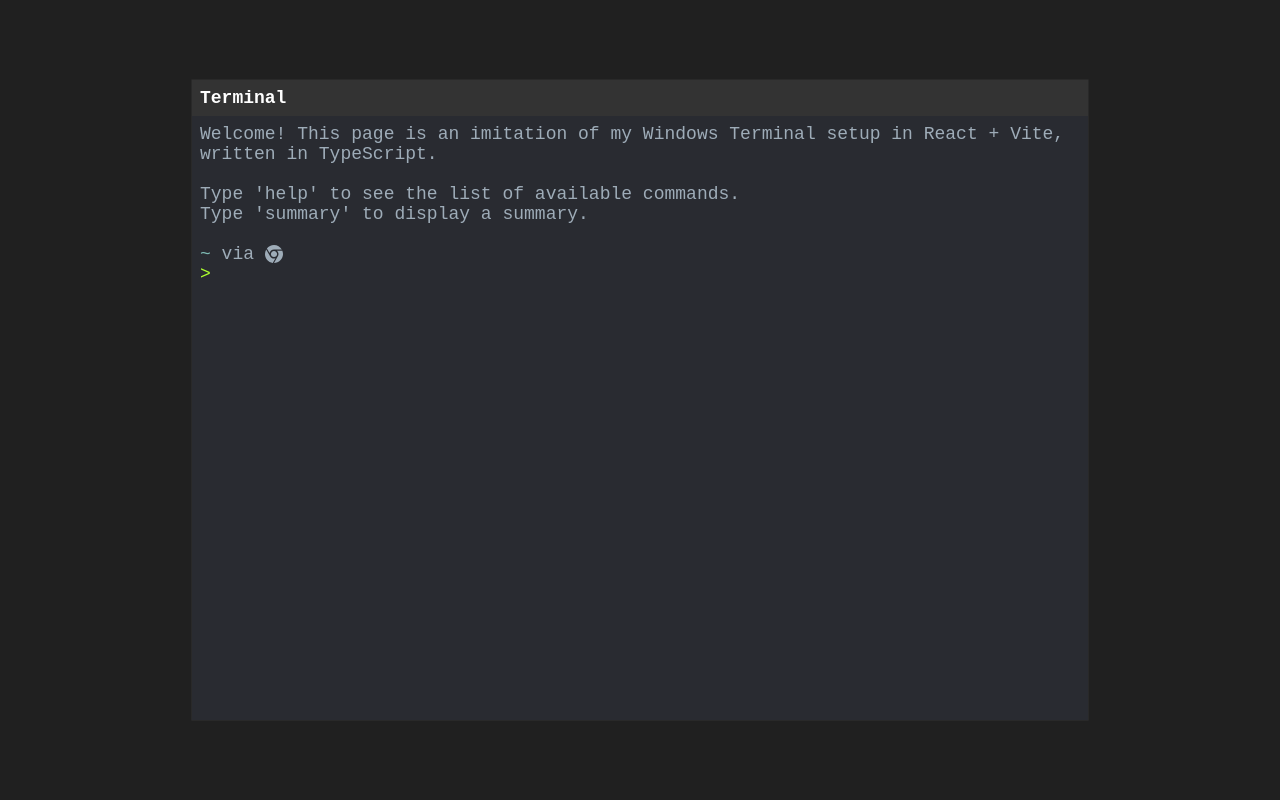
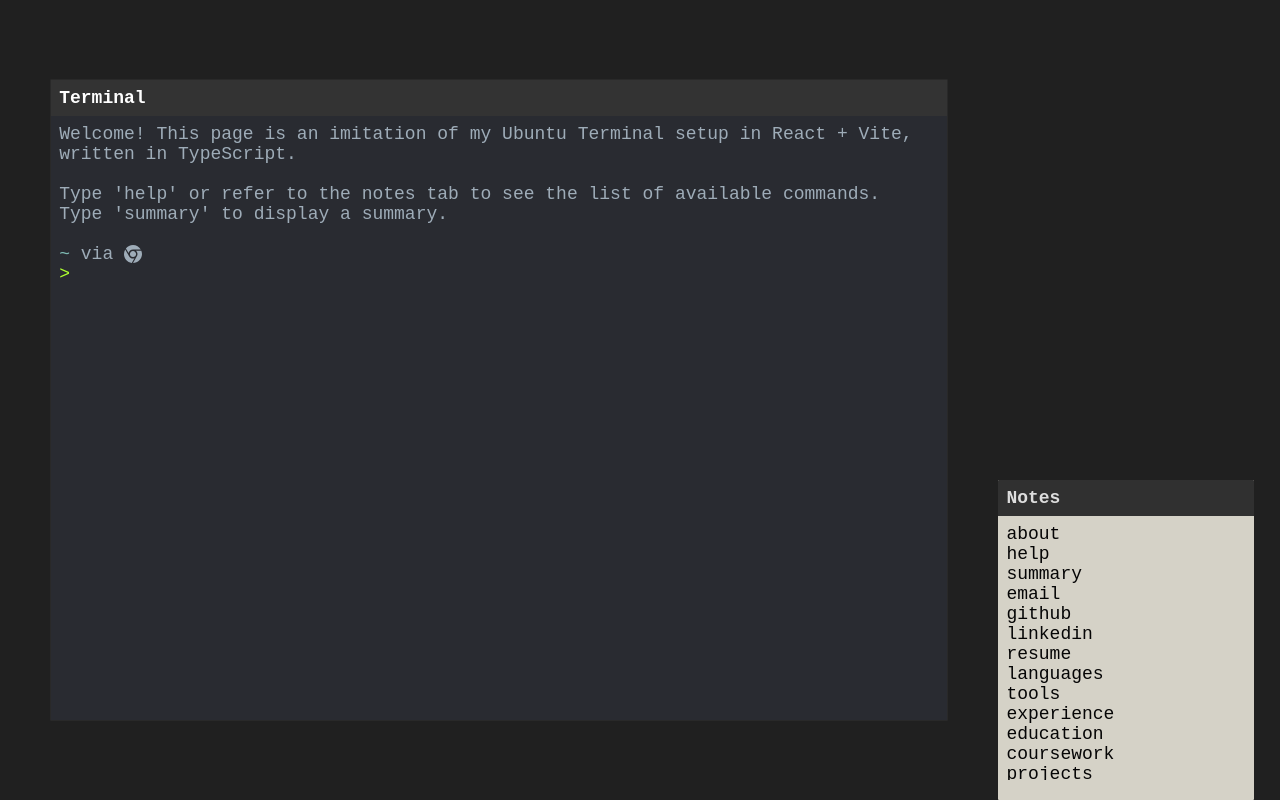
Before and after one commit to CornCube/corncube.github.io, a React (Vite) app in the folder terminal-app/: page / in a window 1280 px wide. Built offline with nearby package versions, Linux system fonts and the light colour scheme.

Commit message:
added a easter egg commands, added help note

```diff
--- a/terminal-app/src/components/commands.tsx
+++ b/terminal-app/src/components/commands.tsx
@@ -27,8 +27,25 @@
       return "Hello! I'm Manas Malla.\nThanks for checking out my terminal styled page!\nType 'help' for the full command list.";
     },
     help: () => {
-      const commandList = Object.keys(commands).join(" ");
-      return `Need some guidance? Here are all the available commands: \n\n${commandList}`;
+      const list = [
+        "about",
+        "help",
+        "summary",
+        "email",
+        "github",
+        "linkedin",
+        "resume",
+        "languages",
+        "tools",
+        "experience",
+        "education",
+        "coursework",
+        "projects",
+        "theme",
+        "echo",
+      ];
+      const commandList = list.join(" ");
+      return `Need some guidance? Here are all the main commands: \n\n${commandList}`;
     },
     summary: () => {
       return (
@@ -176,7 +193,7 @@
         "Git",
         "Jira",
       ];
-      let intro = "These are some of the tools in my toolbox:";
+      let intro = "These are some of the tools I've used before:";
       return formatArray(intro, toolsArr);
     },
     experience: () => {
@@ -361,6 +378,81 @@
         return args.join(" ");
       }
     },
+    cd: () => {
+      return "this is getting a little out of scope";
+    },
+    pwd: () => {
+      return "/home/mmalla";
+    },
+    ls: () => {
+      return "theres nothing here, sorry";
+    },
+    hx: () => {
+      return "you have good taste in text editors";
+    },
+    vi: () => {
+      return "how do i exit???";
+    },
+    nvim: () => {
+      return "(•_•)   (⌐■_■)\n vi    cooler vi";
+    },
+    sudo: () => {
+      return "whatre you trying to pull here huh";
+    },
+    rm: (args: string[]) => {
+      if (args[0] === "-rf") {
+        return "WAIT WAIT WAIT STOP";
+      } else {
+        return "please dont break anything D:";
+      }
+    },
+    mkdir: () => {
+      return "dont have the budget for this one, sorry";
+    },
+    mv: () => {
+      return "theres nothing to rename, sorry";
+    },
+    nc: () => {
+      return "what do you think this is, a ctf?";
+    },
+    curl: () => {
+      return "(•̀ᴗ•́)و";
+    },
+    gpg: () => {
+      return "i promise, its not a ctf";
+    },
+    cat: () => {
+      return "meow";
+    },
+    ping: () => {
+      return "pong!";
+    },
+    kill: (args: string[]) => {
+      if (args[0] === "520509") {
+        return <span style={{ color: "red" }}>you monster</span>;
+      }
+      return "... why did you do that...";
+    },
+    ps: () => {
+      return "   PID TTY          TIME CMD\n520509 pts/2    00:00:23 robert";
+    },
+    grep: () => {
+      return "theres nothing here, heres a grape instead: O";
+    },
+    man: (args: string[]) => {
+      if (args[0] === "please") {
+        const commandList = Object.keys(commands).join(" ");
+        return `alright fine, here are all the available commands: \n\n${commandList}`;
+      } else {
+        return "i added a lot of commands to this, if you really want the whole list ask nicely";
+      }
+    },
+    whoami: () => {
+      return "who are you?";
+    },
+    chmod: () => {
+      return "i give you permission to keep typing random commands into this";
+    },
   };
 
   const formatArray = (intro: string, arr: string[]) => {
--- a/terminal-app/src/components/input.tsx
+++ b/terminal-app/src/components/input.tsx
@@ -10,7 +10,7 @@
 export const Input: React.FC<InputProps> = ({ inputRef }) => {
   const [input, setInput] = useState("");
   const [history, setHistory] = useState([
-    "Welcome! This page is an imitation of my Windows Terminal setup in React + Vite, written in TypeScript.\n\nType 'help' to see the list of available commands.\nType 'summary' to display a summary.\n\n",
+    "Welcome! This page is an imitation of my Ubuntu Terminal setup in React + Vite, written in TypeScript.\n\nType 'help' or refer to the notes tab to see the list of available commands.\nType 'summary' to display a summary.\n\n",
     getUserLine(),
   ]);
   const containerRef = useRef<HTMLDivElement>(null);
--- /dev/null
+++ b/terminal-app/src/components/note.tsx
@@ -0,0 +1,88 @@
+import { useContext } from "react";
+import { themes } from "../styles/themes";
+import { ThemeContext } from "../context/themecontext";
+import { TitleBar } from "./titlebar";
+import { motion, useDragControls } from "framer-motion";
+import { WindowProps } from "./window";
+
+export const Note: React.FC<WindowProps> = ({ constraintsRef }) => {
+  const theme = useContext(ThemeContext);
+  const dragControls = useDragControls();
+  const commands = [
+    "about",
+    "help",
+    "summary",
+    "email",
+    "github",
+    "linkedin",
+    "resume",
+    "languages",
+    "tools",
+    "experience",
+    "education",
+    "coursework",
+    "projects",
+    "theme",
+    "echo",
+  ];
+
+  const handleClick = () => {
+    const noteElement = document.getElementById("note");
+    const terminalElement = document.getElementById("terminal");
+    if (noteElement) {
+      noteElement.style.zIndex = "1";
+      if (terminalElement) {
+        terminalElement.style.zIndex = "0";
+      }
+    }
+  };
+
+  return (
+    <motion.div
+      id="note"
+      drag
+      dragListener={false}
+      dragTransition={{ power: 0.6 }}
+      dragConstraints={constraintsRef}
+      dragControls={dragControls}
+      onPointerDown={handleClick}
+      style={{
+        overflow: "hidden",
+        height: "40vh",
+        width: "20vw",
+        position: "absolute",
+        bottom: 0,
+        right: "2%",
+        zIndex: 1,
+        opacity: 0.85,
+        justifyContent: "center",
+        alignItems: "center",
+        borderRadius: "1px",
+        backgroundColor: themes[theme.theme].note,
+        maxHeight: "calc(100vh - 10px)",
+      }}
+    >
+      <TitleBar dragControls={dragControls} title="Notes" />
+      <div
+        id="note"
+        className="scroller"
+        style={{
+          height: "80%",
+          width: "100%",
+          margin: 8,
+          display: "flex",
+          flexDirection: "column",
+          overflowWrap: "anywhere",
+          overflowY: "auto",
+          color: themes[theme.theme].noteText,
+        }}
+      >
+        <ul style={{ listStyleType: "none" }}>
+          {commands.map((data) => (
+            <li>{data}</li>
+          ))}
+        </ul>
+      </div>
+    </motion.div>
+  );
+};
--- a/terminal-app/src/components/titlebar.tsx
+++ b/terminal-app/src/components/titlebar.tsx
@@ -2,9 +2,10 @@
 
 interface TitleBarProps {
   dragControls: DragControls;
+  title: string;
 }
 
-export const TitleBar: React.FC<TitleBarProps> = ({ dragControls }) => {
+export const TitleBar: React.FC<TitleBarProps> = ({ dragControls, title }) => {
   return (
     <div
       onPointerDown={(e) => dragControls.start(e)}
@@ -16,7 +17,7 @@
         userSelect: "none",
       }}
     >
-      <strong>Terminal</strong>
+      <strong>{title}</strong>
     </div>
   );
 };
--- a/terminal-app/src/components/window.tsx
+++ b/terminal-app/src/components/window.tsx
@@ -6,7 +6,7 @@
 import { themes } from "../styles/themes";
 import { ThemeContext } from "../context/themecontext";
 
-interface WindowProps {
+export interface WindowProps {
   constraintsRef: any;
 }
 
@@ -20,6 +20,17 @@
     inputRef.current?.focus();
   };
 
+  const zClick = () => {
+    const noteElement = document.getElementById("note");
+    const terminalElement = document.getElementById("terminal");
+    if (terminalElement) {
+      terminalElement.style.zIndex = "1";
+      if (noteElement) {
+        noteElement.style.zIndex = "0";
+      }
+    }
+  };
+
   useEffect(() => {
     document.body.style.overflow = "hidden";
 
@@ -30,22 +41,28 @@
 
   return (
     <motion.div
+      id="terminal"
       drag
       dragListener={false}
       dragConstraints={constraintsRef}
       dragTransition={{ power: 0.6 }}
       dragControls={dragControls}
+      onPointerDown={zClick}
       style={{
         overflow: "hidden",
+        zIndex: 0,
         height: "80vh",
         width: "70vw",
+        position: "relative",
+        right: "11%",
         border: "1px solid #292929",
         borderRadius: "1px",
         backgroundColor: theme.foreground,
       }}
     >
-      <TitleBar dragControls={dragControls} />
+      <TitleBar dragControls={dragControls} title="Terminal" />
       <div
+        id="note"
         onClick={handleClick}
         style={{
           height: "90%",
--- a/terminal-app/src/pages/App.tsx
+++ b/terminal-app/src/pages/App.tsx
@@ -3,6 +3,7 @@
 import { themes } from "../styles/themes";
 import { TerminalWindow } from "../components/window";
 import { ThemeContext } from "../context/themecontext";
+import { Note } from "../components/note";
 
 function App() {
   const theme = useContext(ThemeContext);
@@ -15,11 +16,13 @@
         height: "100vh",
         width: "100vw",
         display: "flex",
+        position: "relative",
         justifyContent: "center",
         alignItems: "center",
         backgroundColor: themes[theme.theme].background,
       }}
     >
+      <Note constraintsRef={constraintsRef} />
       <TerminalWindow constraintsRef={constraintsRef} />
     </div>
   );
--- a/terminal-app/src/styles/themes.ts
+++ b/terminal-app/src/styles/themes.ts
@@ -2,11 +2,15 @@
   light: {
     background: "rgba(246,242,230,1)",
     foreground: "rgba(50,49,47,0.9)",
+    note: "rgba(217,181,150,1)",
+    noteText: "black",
   },
 
   dark: {
     background: "rgba(32,32,32,1)",
     foreground: "rgba(43,45,51,0.9)",
+    note: "rgba(246,242,230,1)",
+    noteText: "black",
   },
 };
 
```
